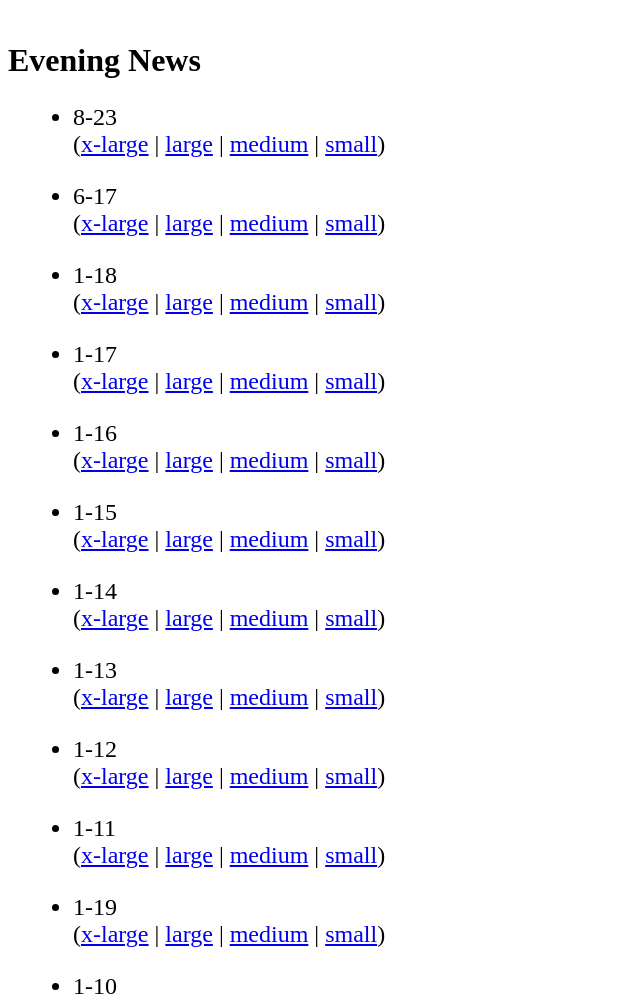
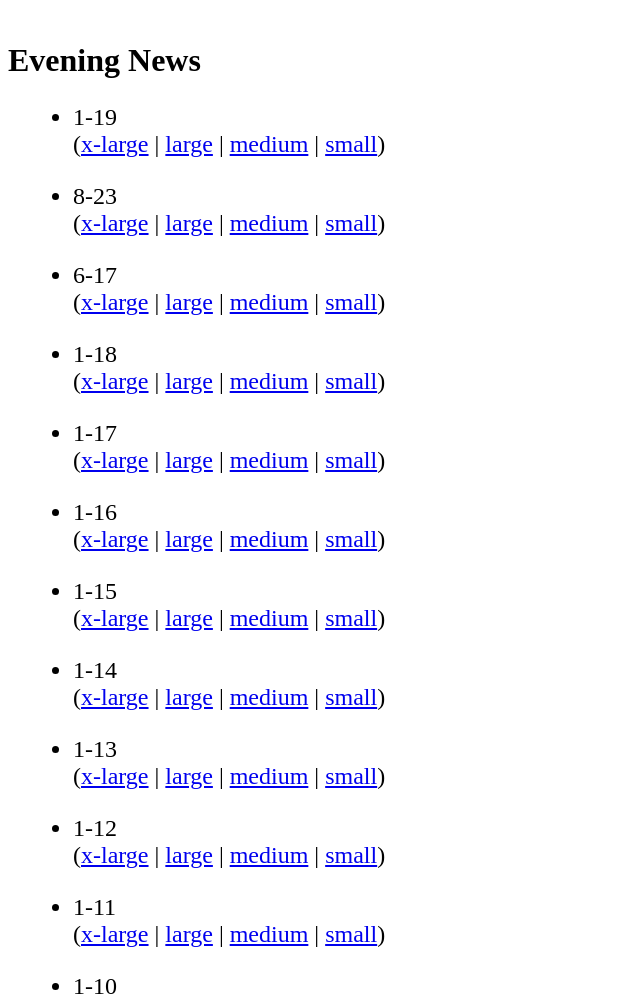
Before and after one commit to jkutner/cbsfeed, a Jekyll site: the page built from index.html, in a window 1280 px wide and 1400 px high. Shown: the part 243-1246 px from the top of the window, without its empty margins (0-640 px from the left). Built offline with Jekyll 4.4.1, drawn with Linux system fonts in a browser that asks for light colours; nearby versions of some CDN libraries; some of the changed lines change nothing that is shown.

Commit message:
Updating with latest episdoes

```diff
--- a/_data/evening_news.yml
+++ b/_data/evening_news.yml
@@ -1,4 +1,11 @@
 ---
+- title: 1-19
+  links:
+    mp4_240: media/2014/01/20/121790531968/EN_0119_FULL_240.mp4
+    mp4_740: media/2014/01/20/121790531968/EN_0119_FULL_740.mp4
+    mp4_796: media/2014/01/20/121790531968/EN_0119_FULL_796.mp4
+    mp4_1296: media/2014/01/20/121790531968/EN_0119_FULL_1296.mp4
+  date: 2014-01-19 00:00:00.000000000 +00:00
 - title: 8-23
   links:
     mp4_240: media/2013/08/23/en_0823_full_240.mp4
@@ -69,13 +76,6 @@
     mp4_796: media/2014/01/12/114020931896/EN_0111_FULL_796.mp4
     mp4_1296: media/2014/01/12/114020931896/EN_0111_FULL_1296.mp4
   date: 2014-01-11 00:00:00.000000000 +00:00
-- title: 1-19
-  links:
-    mp4_240: media/2014/01/20/121790531968/EN_0119_FULL_240.mp4
-    mp4_740: media/2014/01/20/121790531968/EN_0119_FULL_740.mp4
-    mp4_796: media/2014/01/20/121790531968/EN_0119_FULL_796.mp4
-    mp4_1296: media/2014/01/20/121790531968/EN_0119_FULL_1296.mp4
-  date: 2014-01-19 00:00:00.000000000 +00:00
 - title: 1-10
   links:
     mp4_240: media/2014/01/11/112846403666/EN_011014_FULL_240.mp4
```
